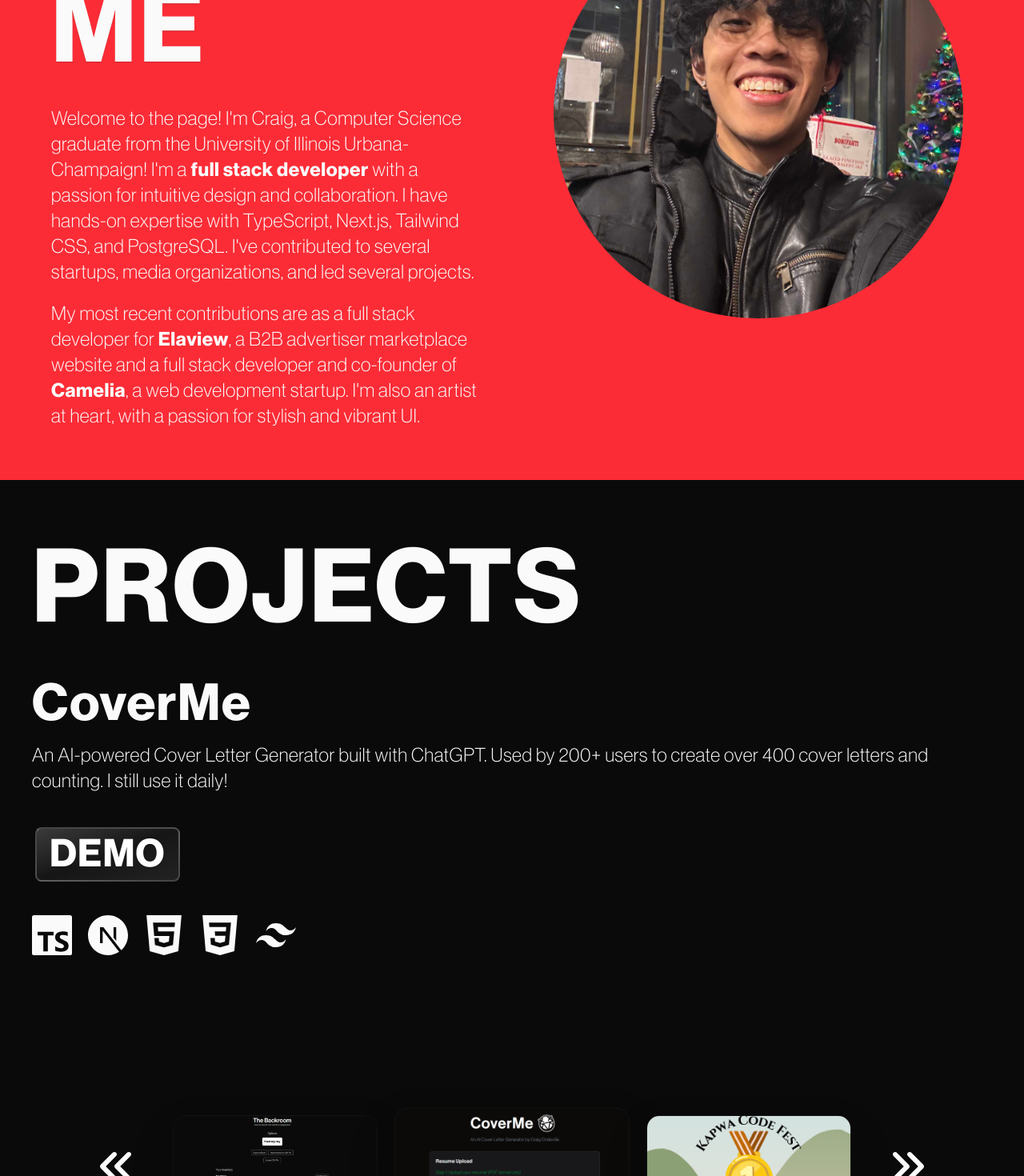
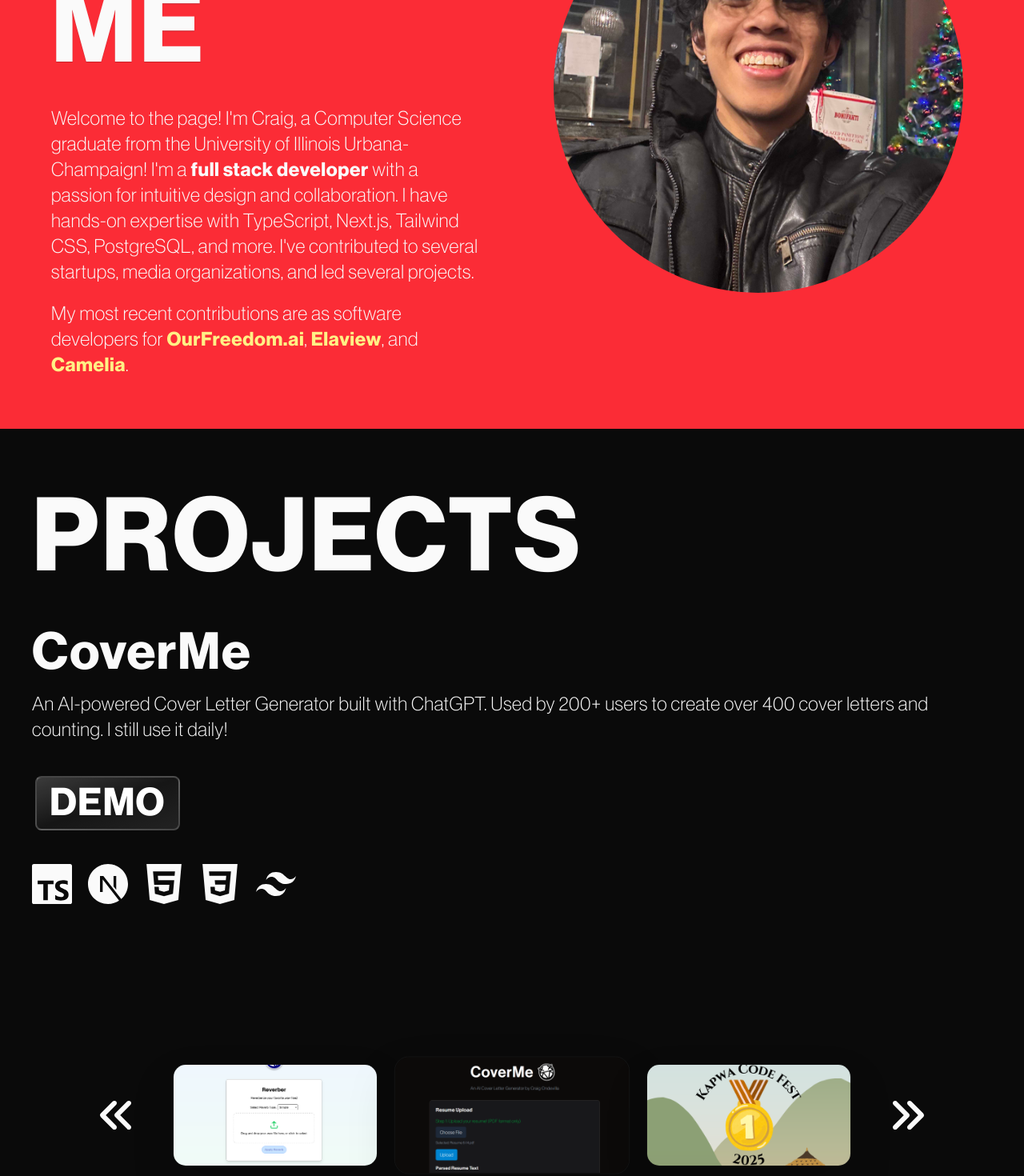
Before and after one commit to CraigO5/craigsite-v2, a Next.js app: page / in a window 1280 px wide. Shown: the part 1460-2930 px from the top of the page at 80% size. Built offline with nearby package versions, Linux system fonts and the light colour scheme.

Commit message:
feat: added more recent projects and tech

```diff
--- a/app/page.tsx
+++ b/app/page.tsx
@@ -14,21 +14,18 @@
   SiGithub,
   SiTailwindcss,
   SiDocker,
-  SiAdobephotoshop,
-  SiAdobeillustrator,
-  SiBlender,
   SiCplusplus,
   SiUnity,
-  SiUnrealengine,
   SiSupabase,
   SiNodedotjs,
-  SiShadcnui,
   SiLinkedin,
   SiVercel,
   SiSass,
   SiJavascript,
-  SiRailway,
   SiPrisma,
+  SiNestjs,
+  SiAmazonwebservices,
+  SiSqlalchemy,
 } from "react-icons/si"; // or "react-icons/fa"
 import { FaFileAlt } from "react-icons/fa";
 import NavBar from "@/components/custom/NavBar";
@@ -80,12 +77,6 @@
       "JavaScript runtime built on Chrome's V8 engine, ideal for building backend services.",
   },
   {
-    name: "Railway",
-    icon: SiRailway,
-    description:
-      "A cloud platform that helps you deploy, manage, and scale apps and databases with minimal configuration.",
-  },
-  {
     name: "Prisma",
     icon: SiPrisma,
     description:
@@ -111,13 +102,6 @@
     description:
       "Utility-first CSS framework for custom, responsive UI design.",
   },
-  {
-    name: "shadcn/ui",
-    icon: SiShadcnui,
-    description:
-      "Beautifully designed, customizable React components built with Tailwind CSS and Radix UI.",
-  },
-
   // --- DevOps & Developer Tools ---
   {
     name: "GitHub",
@@ -131,36 +115,28 @@
     description:
       "Platform for containerizing applications and managing environments.",
   },
-
-  // --- Design & Media ---
-  {
-    name: "Adobe Photoshop",
-    icon: SiAdobephotoshop,
-    description:
-      "Industry-standard tool for raster graphics and image editing.",
-  },
-  {
-    name: "Adobe Illustrator",
-    icon: SiAdobeillustrator,
-    description:
-      "Vector graphics software for logos, icons, and illustrations.",
-  },
-  {
-    name: "Blender",
-    icon: SiBlender,
-    description:
-      "Open-source 3D creation suite for modeling, animation, and rendering.",
-  },
   {
     name: "Unity",
     icon: SiUnity,
     description: "Cross-platform game engine for 2D/3D games and simulations.",
   },
   {
-    name: "Unreal Engine",
-    icon: SiUnrealengine,
+    name: "NestJS",
+    icon: SiNestjs,
     description:
-      "High-fidelity game engine used for AAA games and virtual production.",
+      "Progressive Node.js framework for building efficient, scalable server-side applications.",
+  },
+  {
+    name: "Amazon Web Services",
+    icon: SiAmazonwebservices,
+    description:
+      "Comprehensive cloud platform offering computing, storage, and infrastructure services.",
+  },
+  {
+    name: "SQLAlchemy",
+    icon: SiSqlalchemy,
+    description:
+      "Powerful Python ORM and database toolkit for flexible and efficient data management.",
   },
 ];
 const projects = [
@@ -249,6 +225,14 @@
     image: "./inventory.png",
     link: "https://inventory-3rjex210k-craigsterrs-projects.vercel.app/",
     technologies: [SiNextdotjs, SiTypescript, SiReact, SiTailwindcss],
+  },
+  {
+    title: "Reverber",
+    description:
+      "A file upload app that takes an audio file an applies different types of reverb.",
+    image: "./reverber.png",
+    link: "https://github.com/CraigO5/reverber",
+    technologies: [SiNextdotjs, SiTypescript, SiReact, SiTailwindcss, SiPython],
   },
 ];
 
@@ -400,16 +384,35 @@
                   from the University of Illinois Urbana-Champaign! I'm a{" "}
                   <b>full stack developer</b> with a passion for intuitive
                   design and collaboration. I have hands-on expertise with
-                  TypeScript, Next.js, Tailwind CSS, and PostgreSQL. I've
+                  TypeScript, Next.js, Tailwind CSS, PostgreSQL, and more. I've
                   contributed to several startups, media organizations, and led
                   several projects.
                 </p>
                 <p className="text-2xl">
-                  My most recent contributions are as a full stack developer for
-                  <b> Elaview</b>, a B2B advertiser marketplace website and a
-                  full stack developer and co-founder of <b>Camelia</b>, a web
-                  development startup. I'm also an artist at heart, with a
-                  passion for stylish and vibrant UI.
+                  My most recent contributions are as software developers for{" "}
+                  <a
+                    href="https://ourfreedom.ai/"
+                    className="font-bold text-yellow-200"
+                  >
+                    OurFreedom.ai
+                  </a>
+                  ,
+                  <a
+                    href="https://www.elaview.com/"
+                    className="font-bold text-yellow-200"
+                  >
+                    {" "}
+                    Elaview
+                  </a>
+                  , and
+                  <a
+                    href="https://www.camelia.work/"
+                    className="font-bold text-yellow-200"
+                  >
+                    {" "}
+                    Camelia
+                  </a>
+                  .
                 </p>
               </div>
             </div>
```
Also changed, not shown: public/reverber.png (added).
